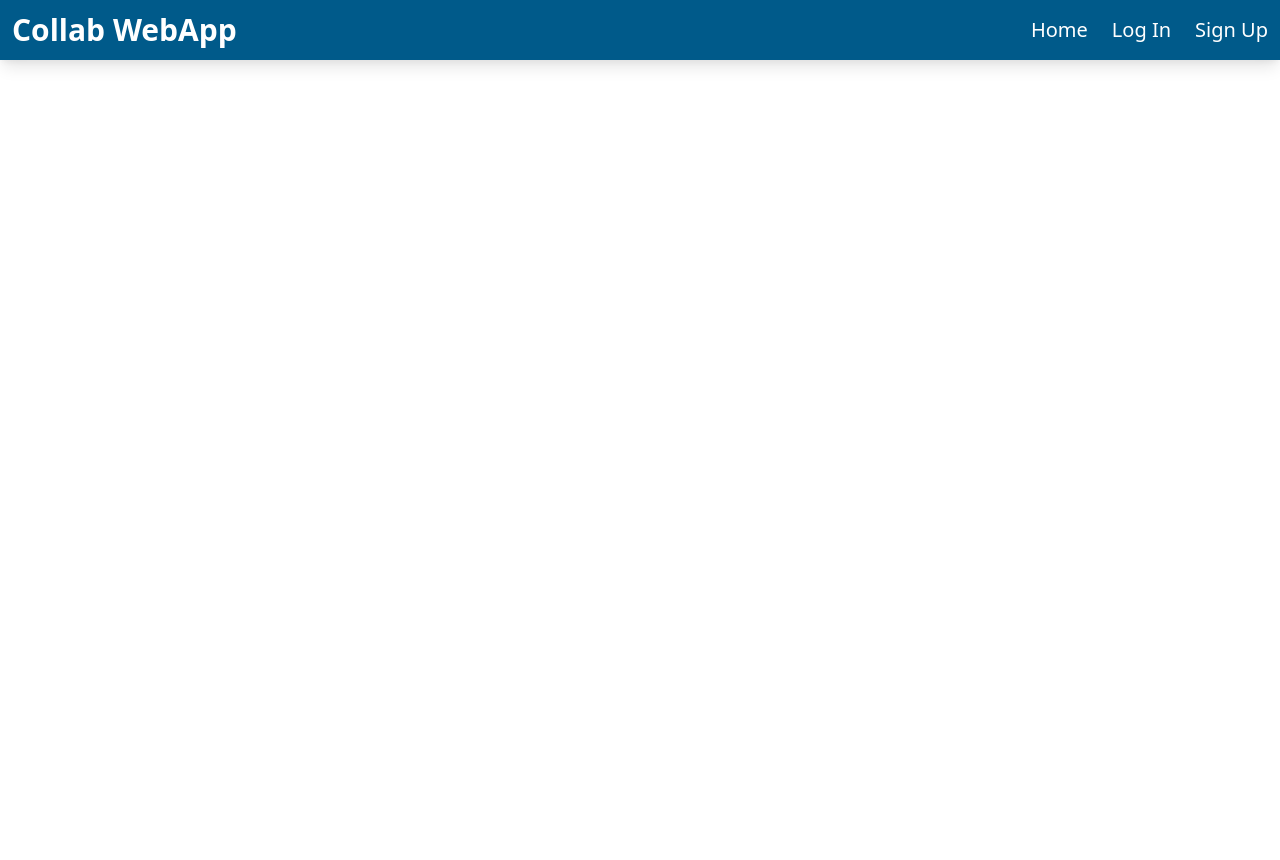
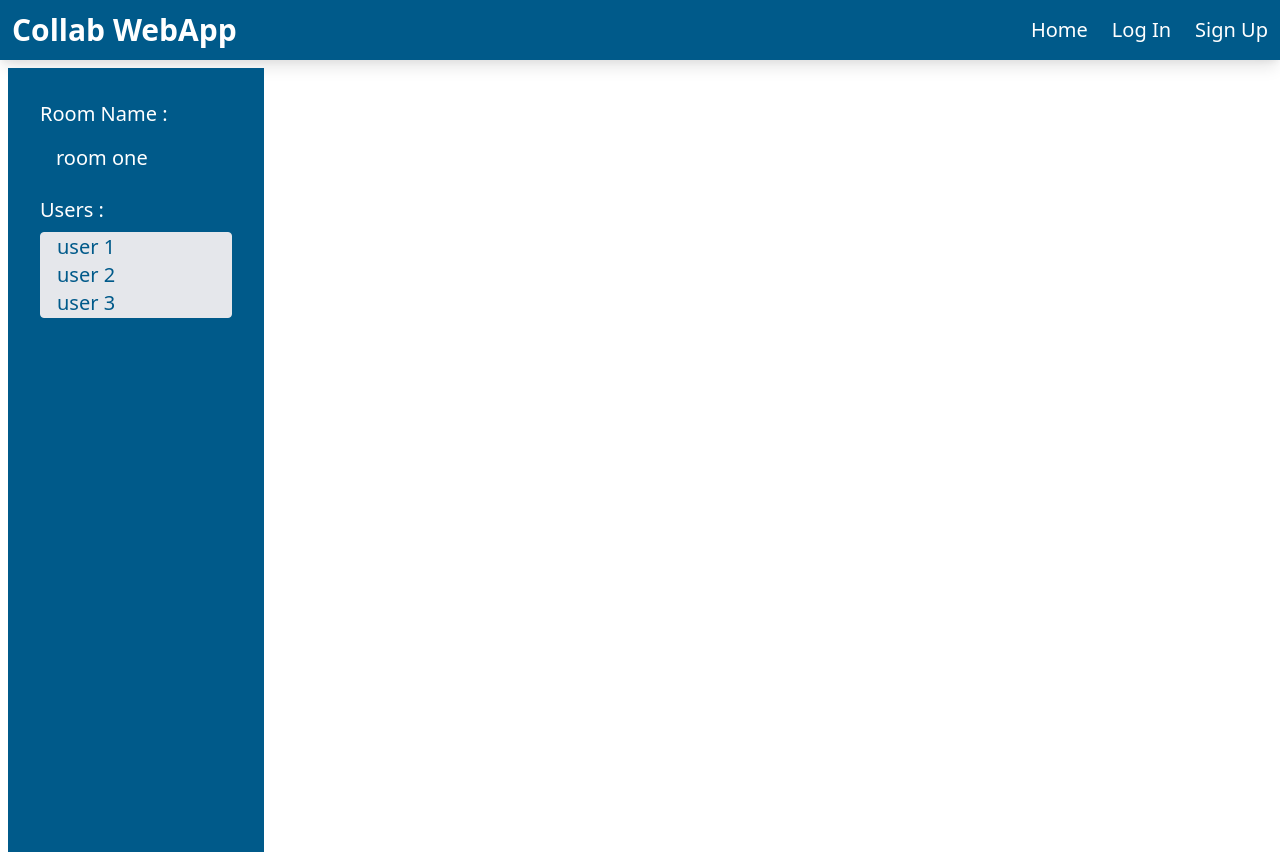
Before and after one commit to BadrEddineMoufid/collab_webapp, a React (Create React App) app: page /chat in a window 1280 px wide. Before the commit the page ends 800 px from the top, so only its background shows below. Built offline with nearby package versions, Linux system fonts and the light colour scheme.

Commit message:
added chat page stuff and other stuff idk cant rem

```diff
--- a/src/App.js
+++ b/src/App.js
@@ -4,6 +4,8 @@ import {BrowserRouter as Router, Route, Switch} from 'react-router-dom';
 import Home from "./pages/Home";
 import Signup from "./pages/signup";
 import Login from "./pages/login";
+import Chat from './pages/Chat';
+import NewRoom from './pages/NewRoom';
 
 
 //app should have a islogedIn state so that it can be passed to the nav bar and other components
@@ -51,6 +53,8 @@ class App extends Component {
           <Route exact path="/login">
             <Login setIsLoggedIn={this.setIsLoggedIn} setUserName={this.setUserName} />
           </Route>
+          <Route exact path='/chat' component={Chat} />
+          <Route exact path="/newroom" component={NewRoom} />
         </Switch>
       </Router>
     );
--- a/src/components/NavBar.js
+++ b/src/components/NavBar.js
@@ -15,7 +15,7 @@ export default function NavBar({loggedIn}) {
                     </li>
                     {   loggedIn ?
                         <li className="sm:inline-block  ">
-                            <Link className="p-3 hover:font-extrabold" to="/room">Create Room</Link>
+                            <Link className="p-3 hover:font-extrabold" to="/chat">Create Room</Link>
                         </li>
                         :
 
--- /dev/null
+++ b/src/components/SideBar.js
@@ -0,0 +1,16 @@
+import React from 'react'
+import UserList from './UserList'
+
+export default function SideBar({roomName, users}) {
+    return (
+        <div className='bg-deep-cerulean-700 w-64 mt-2 mb-2 ml-2 p-8' >
+
+            <p className='text-font-bold text-xl text-white mb-4' >Room Name : </p>
+            <span className='text-font-bold text-xl ml-4 text-white ' >{roomName} </span>
+
+            <p className='text-font-bold text-xl text-white mt-6' >Users : </p>
+            <UserList users={users} />
+
+        </div>
+    )
+}
--- /dev/null
+++ b/src/components/UserList.js
@@ -0,0 +1,21 @@
+import React from 'react'
+
+export default function UserList({users}) {
+
+    //this component recives an array of users and displays it
+    console.log(users)
+
+    return (
+        <div>
+            <ul className=" mt-2 bg-gray-200 rounded text-deep-cerulean-700 text-xl border ">
+                   {
+                       users.map((user, i) =>
+                        <li key={i} className="ml-4 ">
+                            {user}
+                        </li>
+                       )
+                   }
+            </ul>
+        </div>
+    )
+}
--- /dev/null
+++ b/src/pages/Chat.js
@@ -0,0 +1,17 @@
+import React from 'react'
+import SideBar from '../components/SideBar'
+
+function Chat() {
+
+    //TODO: check if user is signin (get a prop isLoggedIn from App if false Redirect to LogIn )
+    //check state for a room if false redirect to create a room then
+    //come back here i think idk shit to complex for me i want backend stuff :( °~°
+    //pass users and room name to SideBar
+    return (
+        <div className='relative min-h-screen flex' >
+            <SideBar roomName="room one" users={['user 1', 'user 2','user 3']} />
+        </div>
+    )
+}
+
+export default Chat
--- /dev/null
+++ b/src/pages/NewRoom.js
@@ -0,0 +1,20 @@
+import React from 'react'
+
+export default function NewRoom() {
+    return (
+        <div className="flex flex-col justify-center items-center mt-20 p-10" >
+           <form>
+                <p
+                       class="text-xl text-gray-base w-full
+                              ml-10 py-5 px-4 h-2  mb-8" >Enter Room Name</p>
+                <input
+                       type="text" placeholder="Room Name"
+                       class="text-sm text-gray-base w-full mr-3
+                              py-5 px-4 h-2 border border-gray-200
+                              rounded mb-2" />
+
+                <button  className="bg-deep-cerulean-700 w-full py-2 px-4 text-sm text-white rounded border " >Join Room</button>
+            </form>
+        </div>
+    )
+}
```
